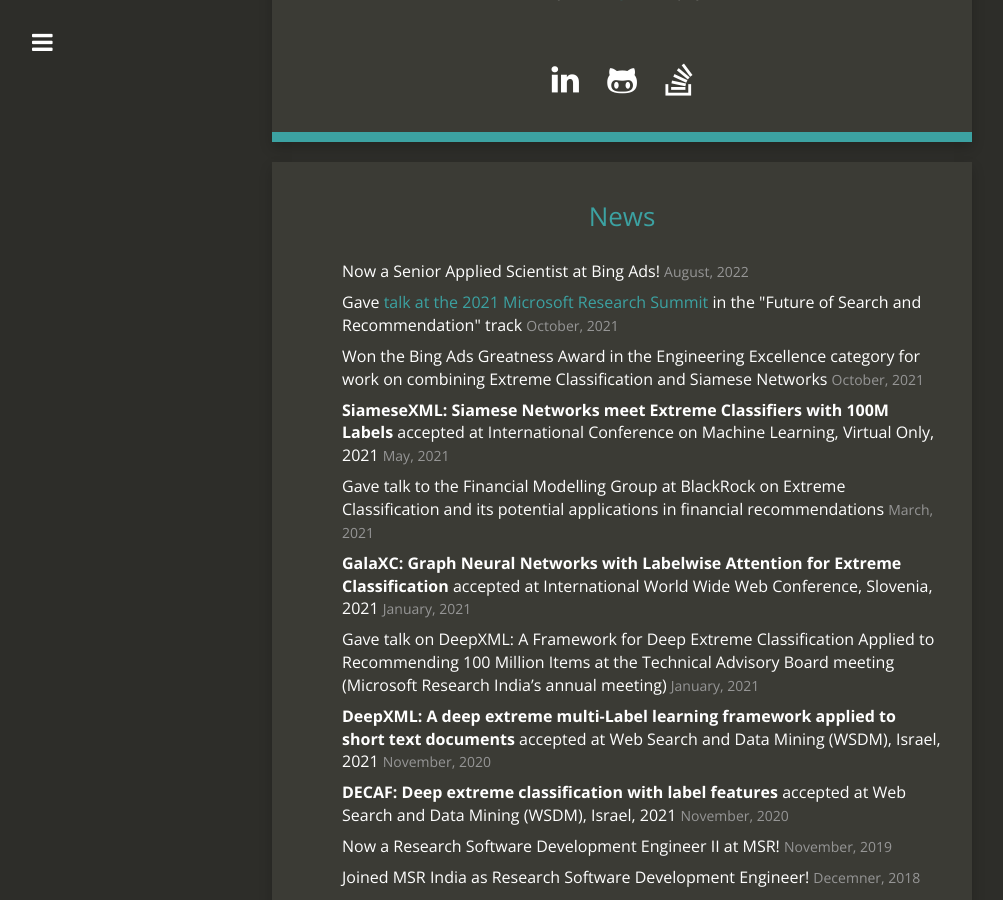
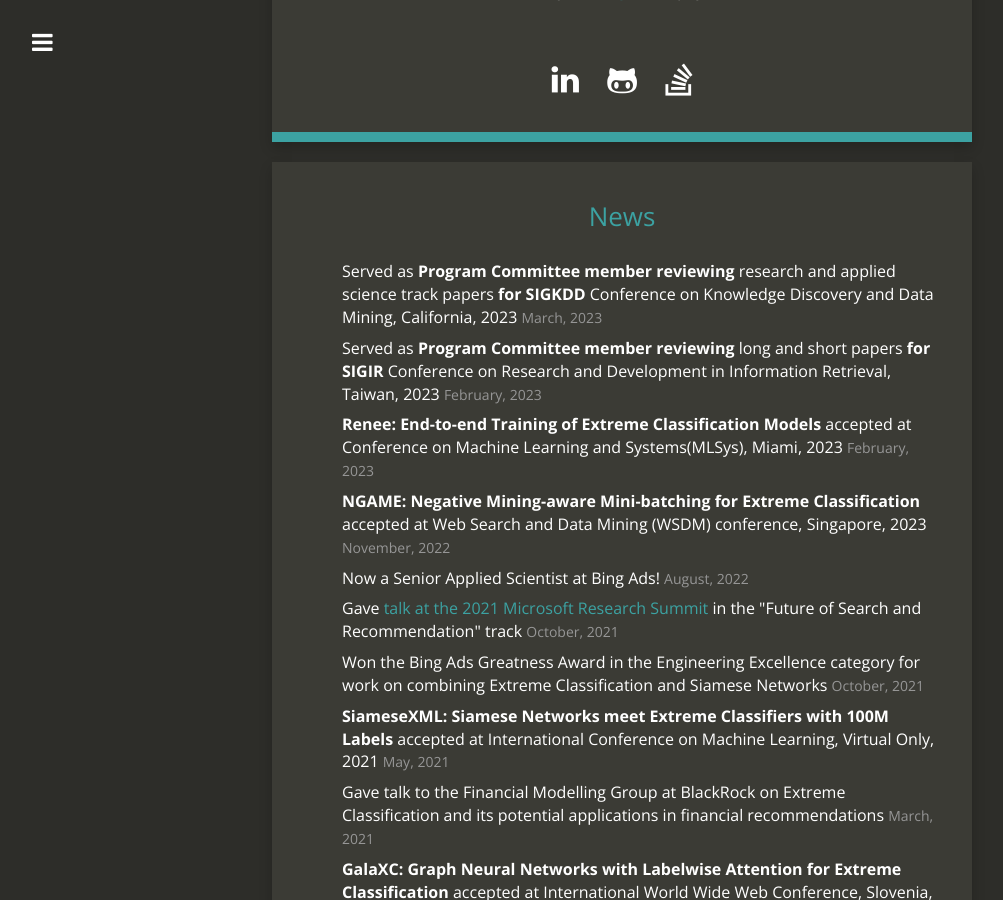
Before and after one commit to DeepakSaini119/DeepakSaini119.github.io, a Jekyll site: the page built from index.html, in a window 1280 px wide and 900 px high, scrolled down 556 px. Shown: the whole window, without its empty margins (18-1021 px from the left). Built offline with Jekyll 4.4.1, drawn with Linux system fonts in a browser that asks for light colours; nearby versions of some CDN libraries.

Commit message:
Update index.html

```diff
--- a/index.html
+++ b/index.html
@@ -31,6 +31,30 @@
 
             <div>
                 <ul>
+                    <li>
+                        Served as <b>Program Committee member reviewing</b> research and applied science track papers <b>for SIGKDD</b> Conference on Knowledge Discovery and Data Mining, California, 2023
+                        <small style="font-size: 14px;margin-top: -10px;padding-top: 0px;color: #969696;"}>March, 2023</small>
+                    </li>
+                    <br style="display: block;content: '';margin-top: 8px;">
+
+                    <li>
+                        Served as <b>Program Committee member reviewing</b> long and short papers <b>for SIGIR</b> Conference on Research and Development in Information Retrieval, Taiwan, 2023
+                        <small style="font-size: 14px;margin-top: -10px;padding-top: 0px;color: #969696;"}>February, 2023</small>
+                    </li>
+                    <br style="display: block;content: '';margin-top: 8px;">
+
+                    <li>
+                        <b>Renee: End-to-end Training of Extreme Classification Models</b> accepted at Conference on Machine Learning and Systems(MLSys), Miami, 2023
+                        <small style="font-size: 14px;margin-top: -10px;padding-top: 0px;color: #969696;"}>February, 2023</small>
+                    </li>
+                    <br style="display: block;content: '';margin-top: 8px;">
+
+                    <li>
+                        <b>NGAME: Negative Mining-aware Mini-batching for Extreme Classification</b> accepted at Web Search and Data Mining (WSDM) conference, Singapore, 2023
+                        <small style="font-size: 14px;margin-top: -10px;padding-top: 0px;color: #969696;"}>November, 2022</small>
+                    </li>
+                    <br style="display: block;content: '';margin-top: 8px;">
+
                     <li>
                         Now a Senior Applied Scientist at Bing Ads!
                         <small style="font-size: 14px;margin-top: -10px;padding-top: 0px;color: #969696;"}>August, 2022</small>
```
